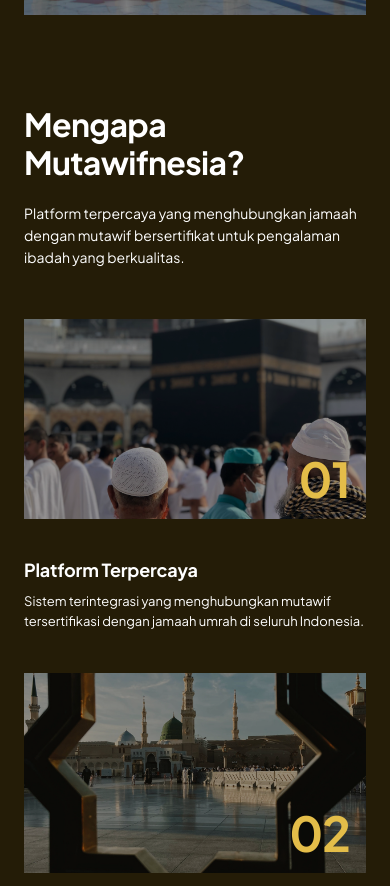
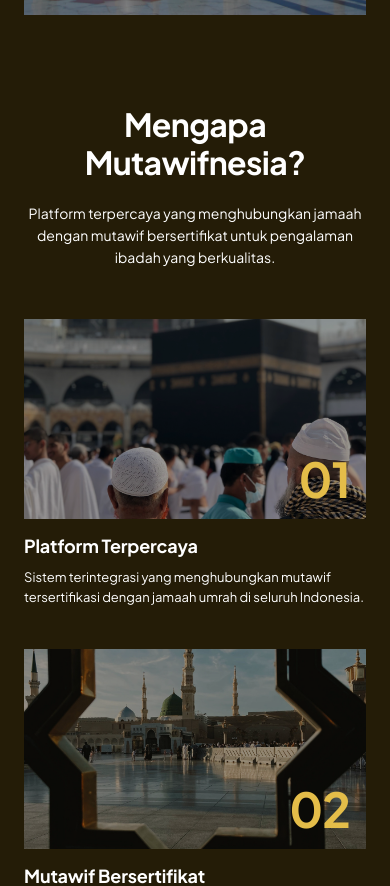
Before and after one commit to nineneel/mutawifnesia-website, a React (Vite) app: page / in a window 390 px wide. Shown: the part 3486-4372 px from the top of the page. Built offline with nearby package versions, Linux system fonts and the light colour scheme.

Commit message:
feat(home): adjust why mutawifnesia spacing

```diff
--- a/src/pages/Home/css/WhyMutawifnesiaSection.css
+++ b/src/pages/Home/css/WhyMutawifnesiaSection.css
@@ -215,6 +215,11 @@
     padding: 80px 50px 120px;
   }
 
+  .why-mutawifnesia-card {
+    grid-template-columns: 240px 1fr;
+    gap: 0px;
+  }
+
   .why-mutawifnesia-content {
     grid-template-columns: 1fr;
     gap: 60px;
@@ -254,15 +259,17 @@
   }
 
   .why-mutawifnesia-title {
+    text-align: center;
     font-size: 36px;
   }
 
   .why-mutawifnesia-subtitle {
+    text-align: center;
     font-size: 15px;
   }
 
   .why-mutawifnesia-list {
-    gap: 42px;
+    gap: 62px;
   }
 
   .why-mutawifnesia-card-image-wrapper {
```
